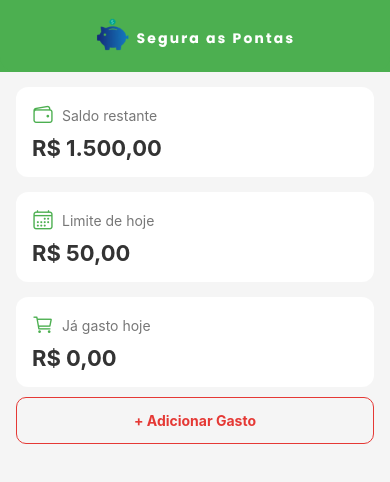
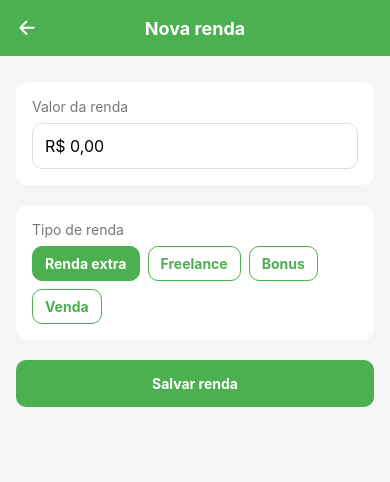
Before and after one commit to MateusMenon/Segura-as-Pontas, a React Native app: screen /AddGanho in a window 390 px wide. Shown: the top 482 px of the page. Built offline with nearby package versions, Linux system fonts and the light colour scheme.

Commit message:
v2 - Renda Extra
- AddGanho com campo de valor e seleção de categoria
- Categorias fixas no código (sem banco de dados)
- Botão de renda extra na HomeScreen

```diff
--- /dev/null
+++ b/AddGanho.js
@@ -0,0 +1,95 @@
+import React, { useState } from "react";
+import {
+  Alert, ScrollView, StyleSheet, Text,
+  TextInput, TouchableOpacity, View,
+} from "react-native";
+import { SafeAreaView, useSafeAreaInsets } from "react-native-safe-area-context";
+import { Ionicons } from "@expo/vector-icons";
+
+const CATEGORIAS = ["Renda extra", "Freelance", "Bonus", "Venda"];
+
+export default function AddGanho({ navigation }) {
+  const insets = useSafeAreaInsets();
+  const [valor, setValor] = useState("");
+  const [categoria, setCategoria] = useState("Renda extra");
+
+  const salvarGanho = () => {
+    if (!valor) {
+      Alert.alert("Erro", "Digite um valor");
+      return;
+    }
+    Alert.alert("Sucesso", `Renda de R$ ${valor} salva`);
+    navigation.goBack();
+  };
+
+  return (
+    <SafeAreaView style={styles.container} edges={["top"]}>
+      <View style={styles.header}>
+        <TouchableOpacity onPress={() => navigation.goBack()}>
+          <Ionicons name="arrow-back" size={22} color="#fff" />
+        </TouchableOpacity>
+        <Text style={styles.headerTitle}>Nova renda</Text>
+        <View style={{ width: 22 }} />
+      </View>
+
+      <ScrollView
+        style={styles.body}
+        contentContainerStyle={[styles.content, { paddingBottom: Math.max(insets.bottom + 96, 112) }]}
+      >
+        <View style={styles.card}>
+          <Text style={styles.label}>Valor da renda</Text>
+          <TextInput
+            style={styles.input}
+            placeholder="R$ 0,00"
+            keyboardType="numeric"
+            value={valor}
+            onChangeText={setValor}
+          />
+        </View>
+
+        <View style={styles.card}>
+          <Text style={styles.label}>Tipo de renda</Text>
+          <View style={styles.categorias}>
+            {CATEGORIAS.map((item) => (
+              <TouchableOpacity
+                key={item}
+                style={[styles.categoriaBotao, categoria === item && styles.categoriaSelecionada]}
+                onPress={() => setCategoria(item)}
+              >
+                <Text style={[styles.categoriaTexto, categoria === item && styles.categoriaTextoSelecionado]}>
+                  {item}
+                </Text>
+              </TouchableOpacity>
+            ))}
+          </View>
+        </View>
+
+        <TouchableOpacity style={styles.botao} onPress={salvarGanho}>
+          <Text style={styles.botaoTexto}>Salvar renda</Text>
+        </TouchableOpacity>
+      </ScrollView>
+    </SafeAreaView>
+  );
+}
+
+const styles = StyleSheet.create({
+  container: { flex: 1, backgroundColor: "#4CAF50" },
+  body: { flex: 1, backgroundColor: "#f5f5f5" },
+  header: {
+    backgroundColor: "#4CAF50", padding: 16,
+    flexDirection: "row", justifyContent: "space-between",
+    alignItems: "center", borderBottomLeftRadius: 15, borderBottomRightRadius: 15,
+  },
+  headerTitle: { color: "#fff", fontSize: 18, fontWeight: "bold" },
+  content: { padding: 16, marginTop: 10 },
+  card: { backgroundColor: "#fff", padding: 16, borderRadius: 12, elevation: 2, marginBottom: 20 },
+  label: { fontSize: 14, color: "#777", marginBottom: 8 },
+  input: { borderWidth: 1, borderColor: "#ddd", borderRadius: 10, padding: 12, fontSize: 16 },
+  categorias: { flexDirection: "row", flexWrap: "wrap", gap: 8 },
+  categoriaBotao: { borderWidth: 1, borderColor: "#4CAF50", borderRadius: 10, paddingHorizontal: 12, paddingVertical: 8 },
+  categoriaSelecionada: { backgroundColor: "#4CAF50" },
+  categoriaTexto: { color: "#4CAF50", fontWeight: "bold" },
+  categoriaTextoSelecionado: { color: "#fff" },
+  botao: { backgroundColor: "#4CAF50", padding: 15, borderRadius: 10, alignItems: "center" },
+  botaoTexto: { color: "#fff", fontWeight: "bold" },
+});
--- a/App.js
+++ b/App.js
@@ -5,6 +5,7 @@ import { SafeAreaProvider } from "react-native-safe-area-context";
 
 import HomeScreen from "./HomeScreen";
 import AddGasto from "./AddGasto";
+import AddGanho from "./AddGanho";
 
 const Stack = createStackNavigator();
 
@@ -16,6 +17,7 @@ export default function App() {
         <Stack.Navigator screenOptions={{ headerShown: false }}>
           <Stack.Screen name="Home" component={HomeScreen} />
           <Stack.Screen name="AddGasto" component={AddGasto} />
+          <Stack.Screen name="AddGanho" component={AddGanho} />
         </Stack.Navigator>
       </NavigationContainer>
     </SafeAreaProvider>
--- a/HomeScreen.js
+++ b/HomeScreen.js
@@ -4,10 +4,7 @@ import { SafeAreaView } from "react-native-safe-area-context";
 import { Ionicons } from "@expo/vector-icons";
 
 const formatMoney = (value) =>
-  Number(value || 0).toLocaleString("pt-BR", {
-    minimumFractionDigits: 2,
-    maximumFractionDigits: 2,
-  });
+  Number(value || 0).toLocaleString("pt-BR", { minimumFractionDigits: 2, maximumFractionDigits: 2 });
 
 export default function HomeScreen({ navigation }) {
   const [saldo] = useState(1500);
@@ -45,11 +42,12 @@ export default function HomeScreen({ navigation }) {
           <Text style={styles.valor}>R$ {formatMoney(gastoHoje)}</Text>
         </View>
 
-        <TouchableOpacity
-          style={styles.botaoOutlineVermelho}
-          onPress={() => navigation.navigate("AddGasto")}
-        >
+        <TouchableOpacity style={styles.botaoOutlineVermelho} onPress={() => navigation.navigate("AddGasto")}>
           <Text style={styles.botaoTextoVermelho}>+ Adicionar Gasto</Text>
+        </TouchableOpacity>
+
+        <TouchableOpacity style={styles.botaoOutlineVerde} onPress={() => navigation.navigate("AddGanho")}>
+          <Text style={styles.botaoTextoVerde}>+ Adicionar renda extra</Text>
         </TouchableOpacity>
       </View>
     </SafeAreaView>
@@ -60,34 +58,17 @@ const styles = StyleSheet.create({
   container: { flex: 1, backgroundColor: "#4CAF50" },
   body: { flex: 1, backgroundColor: "#f5f5f5" },
   header: {
-    backgroundColor: "#4CAF50",
-    padding: 16,
-    flexDirection: "row",
-    justifyContent: "space-between",
-    alignItems: "center",
-    borderBottomLeftRadius: 15,
-    borderBottomRightRadius: 15,
+    backgroundColor: "#4CAF50", padding: 16,
+    flexDirection: "row", justifyContent: "space-between",
+    alignItems: "center", borderBottomLeftRadius: 15, borderBottomRightRadius: 15,
   },
   logo: { width: 360, height: 40, resizeMode: "contain" },
-  card: {
-    backgroundColor: "#fff",
-    marginHorizontal: 16,
-    marginTop: 15,
-    padding: 16,
-    borderRadius: 12,
-    elevation: 2,
-  },
+  card: { backgroundColor: "#fff", marginHorizontal: 16, marginTop: 15, padding: 16, borderRadius: 12, elevation: 2 },
   row: { flexDirection: "row", alignItems: "center", gap: 8 },
   label: { fontSize: 14, color: "#777" },
   valor: { fontSize: 22, fontWeight: "bold", color: "#333", marginTop: 8 },
-  botaoOutlineVermelho: {
-    borderWidth: 1.5,
-    borderColor: "#E53935",
-    marginHorizontal: 16,
-    marginTop: 10,
-    padding: 14,
-    borderRadius: 10,
-    alignItems: "center",
-  },
+  botaoOutlineVermelho: { borderWidth: 1.5, borderColor: "#E53935", marginHorizontal: 16, marginTop: 10, padding: 14, borderRadius: 10, alignItems: "center" },
+  botaoOutlineVerde: { borderWidth: 1.5, borderColor: "#4CAF50", marginHorizontal: 16, marginTop: 10, padding: 14, borderRadius: 10, alignItems: "center" },
   botaoTextoVermelho: { color: "#E53935", fontWeight: "bold" },
+  botaoTextoVerde: { color: "#4CAF50", fontWeight: "bold" },
 });
```
